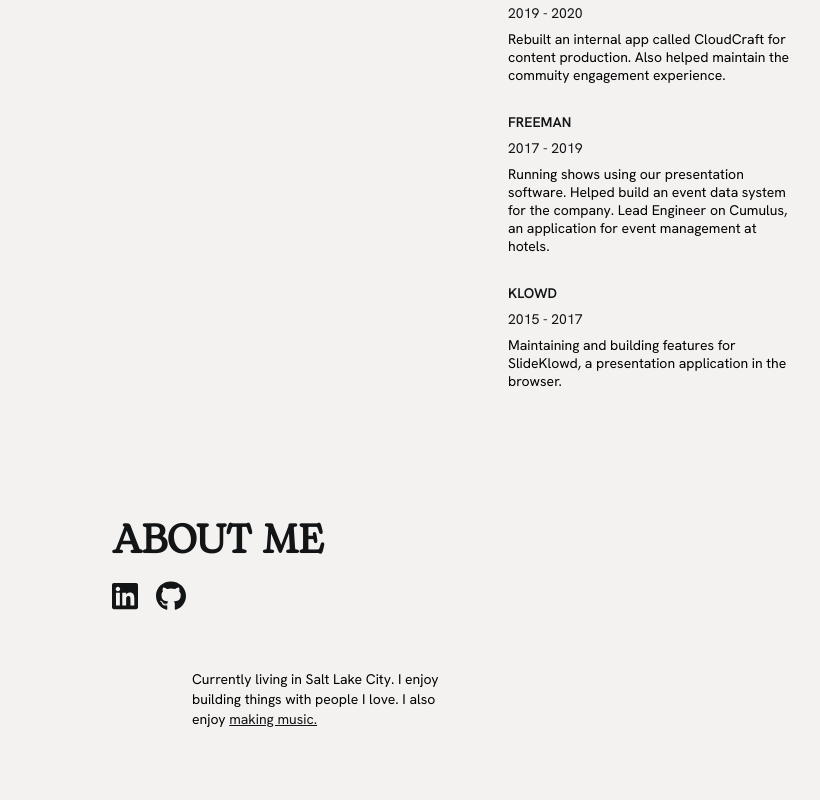
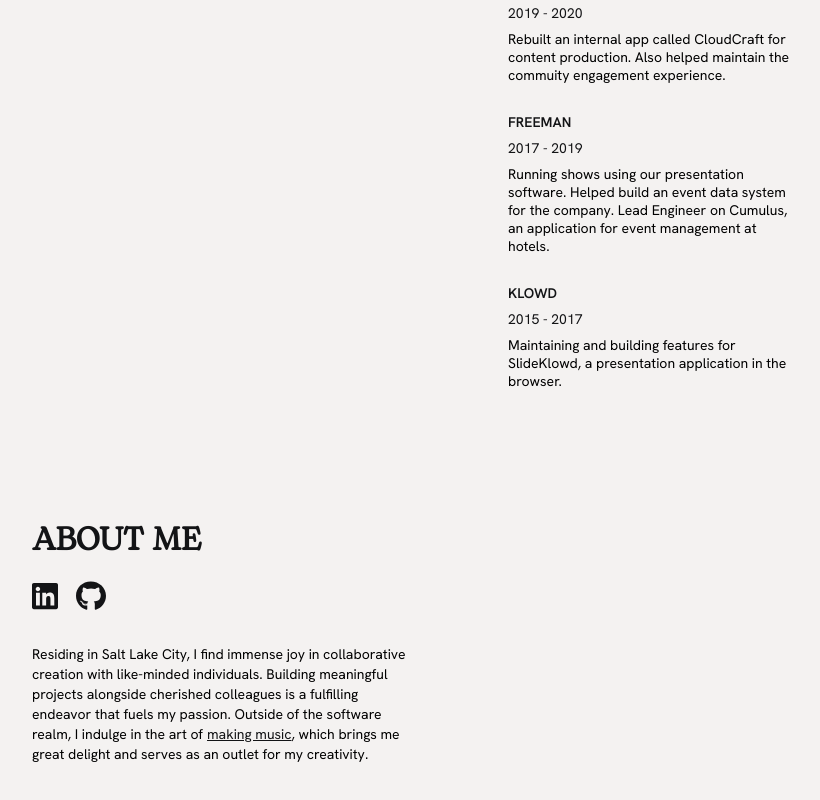
Before and after one commit to mPemba/code-portfolio, a React (Create React App) app: page / in a window 1280 px wide. Shown: the part 556-1356 px from the top of the page, without its empty margins (68-888 px from the left). Built offline with nearby package versions, Linux system fonts and the light colour scheme; the HTML template or start-up script is replaced by a standard one.

Commit message:
styling updates and yarn upgrade

```diff
--- a/src/components/AboutMe.js
+++ b/src/components/AboutMe.js
@@ -15,7 +15,14 @@ const AboutMe = () => {
 				</Link>
 			</Links>
 			<About>
-				Currently living in Salt Lake City. I enjoy building things with people I love. I also enjoy <span><MusicLink href="https://www.michaeljsayer.com/" target="_blank" rel="noopener noreferrer"s>making music.</MusicLink></span>
+        Residing in Salt Lake City, I find immense joy in collaborative creation with like-minded individuals.
+        Building meaningful projects alongside cherished colleagues is a fulfilling endeavor that fuels my passion.
+        Outside of the software realm, I indulge in the art of
+        <span>
+          <MusicLink href="https://www.michaeljsayer.com/" target="_blank" rel="noopener noreferrer">
+            making music
+          </MusicLink>
+        </span>, which brings me great delight and serves as an outlet for my creativity.
 			</About>
 		</>
 	);
@@ -25,11 +32,7 @@ const Links = styled.div`
   display: flex;
   gap: 20px;
   width: 20%;
-  margin: 10px 0px 0px 180px;
-
-  @media (max-width: 768px) {
-    margin: 10px 0px 0px 150px;
-  }
+  margin: 10px 0px 0px 100px;
 
   @media (max-width: 480px) {
     width: 50%;
@@ -62,6 +65,7 @@ const MusicLink = styled.a`
 	color: ${colors.text};
 	background: ${colors.background};
 	font-family: 'Hanken Grotesk', sans-serif;
+  margin-left: 4px;
 
 	&:hover {
 			color: ${colors.blue};
@@ -75,14 +79,10 @@ const Logo = styled.img`
 `;
 
 const AboutMeHeader = styled.h2`
-  font-size: 40px;
+  font-size: 32px;
   line-height: 44px;
   color: ${colors.text};
-  margin: 100px 0px 0px 180px;
-
-  @media (max-width: 768px) {
-    margin: 100px 0px 0px 150px;
-  }
+  margin: 100px 0px 0px 100px;
 
   @media (max-width: 480px) {
     width: 50%;
@@ -91,24 +91,15 @@ const AboutMeHeader = styled.h2`
 `;
 
 const About = styled.p`
-  width: 20%;
+  width: 30%;
   font-size: 14px;
   line-height: 20px;
-  margin: 50px 0px 200px 260px;
+  margin: 25px 0px 200px 100px;
   font-family: 'Hanken Grotesk', sans-serif;
-
-  @media (max-width: 768px) {
-    margin: 50px 0px 200px 180px;
-  }
-
-	@media (max-width: 600px) {
-		width: 35%;
-    margin: 50px 0px 200px 150px;
-  }
 
   @media (max-width: 480px) {
     width: 50%;
-    margin: 50px 0px 200px 80px;
+    margin: 25px 0px 200px 80px;
   }
 `;
 
```
Also changed, not shown: 1 other file (tests, documents, lock files or other folders).
